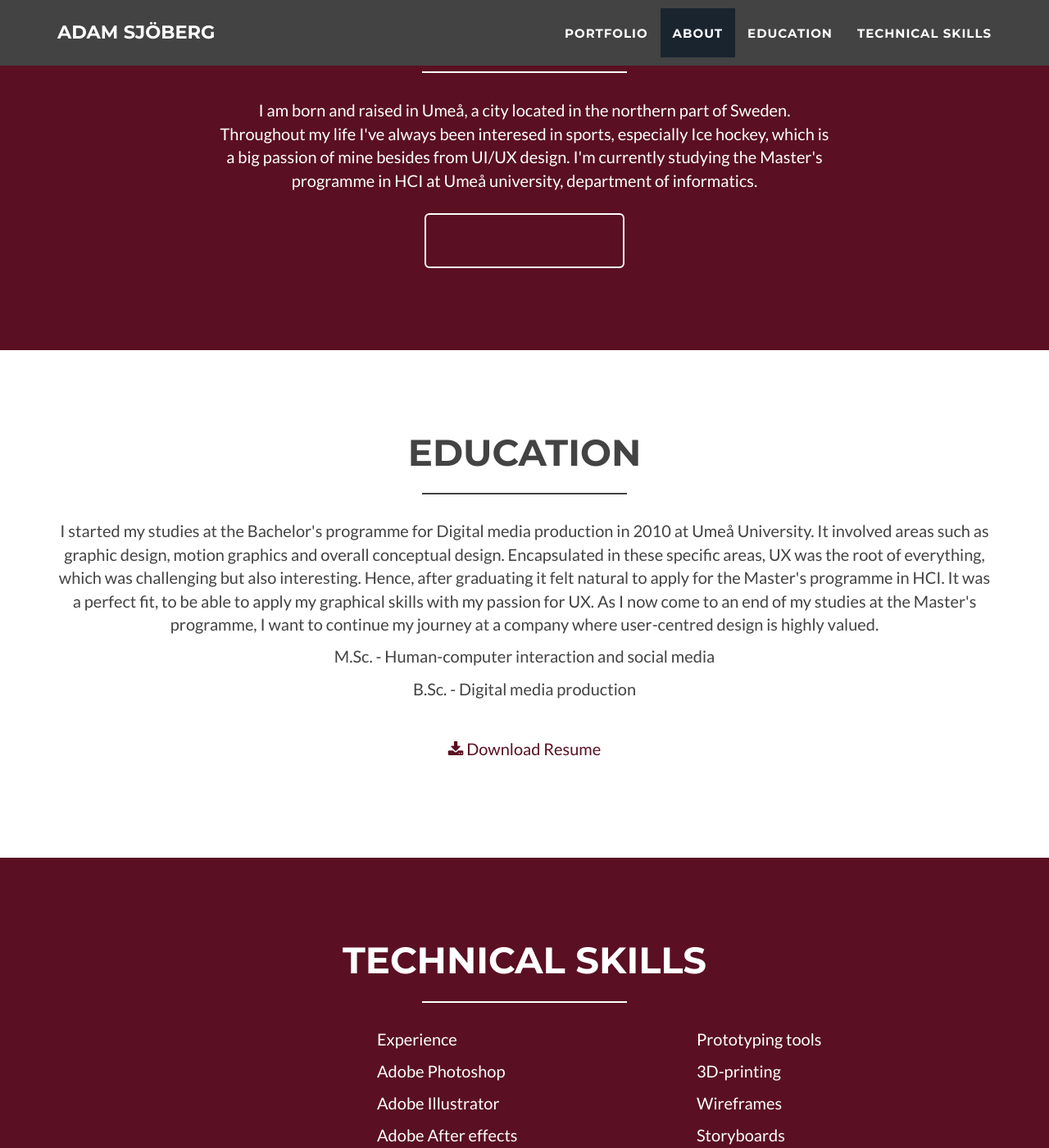
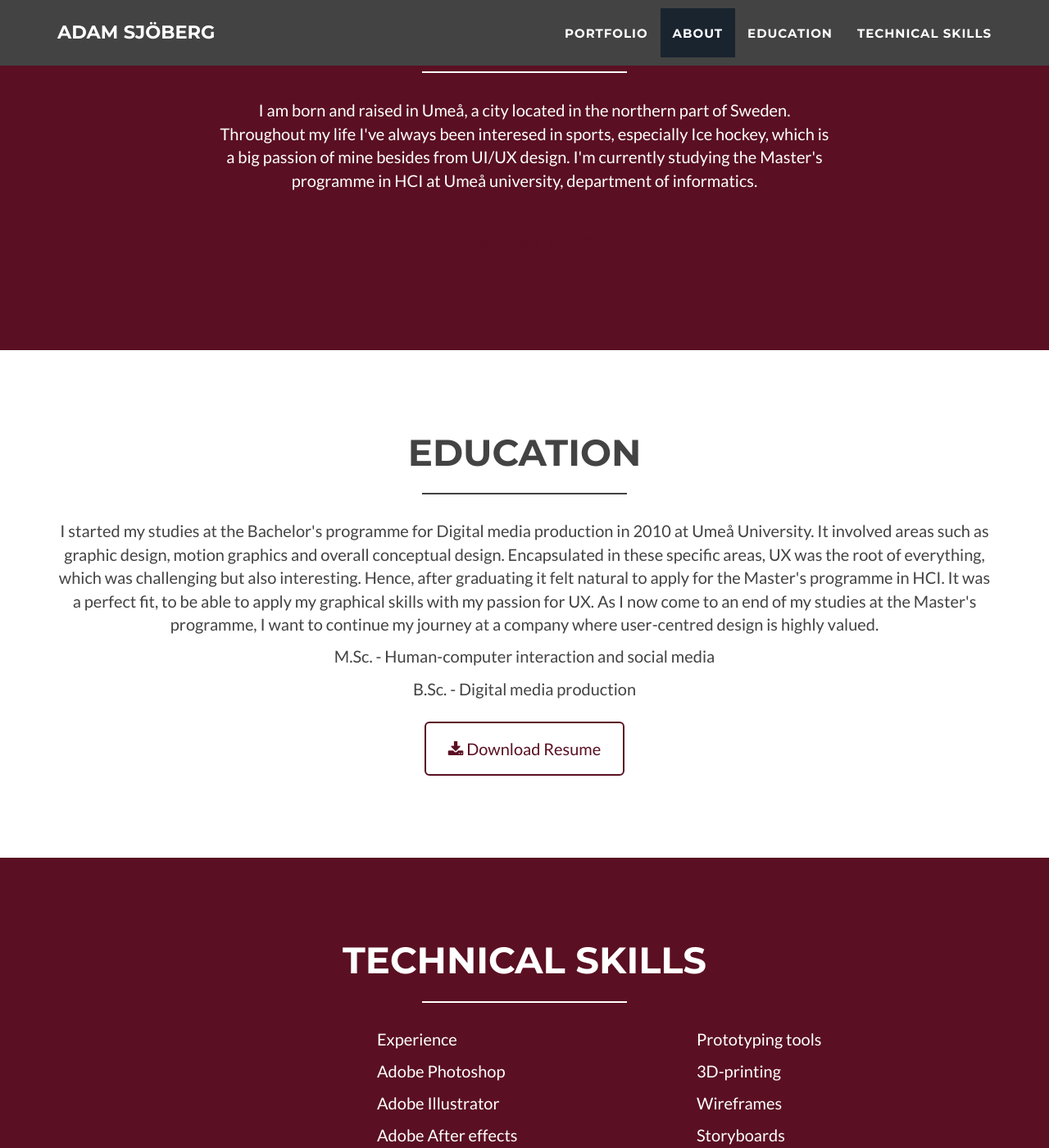
Before and after one commit to Adamsjoberg/Adamsjoberg.github.io, a Jekyll site: the page built from index.html, in a window 1280 px wide and 1400 px high, scrolled down 2036 px. Shown: the whole window at 82% size. Built offline with Jekyll 4.4.1, drawn with Linux system fonts in a browser that asks for light colours.

Commit message:
button border change

```diff
--- a/_includes/css/main.css
+++ b/_includes/css/main.css
@@ -258,7 +258,7 @@ section.success2 {
 
 .btn-outline {
     margin-top: 15px;
-    border: solid 2px #fff;
+    border: solid 2px #5A1022;
     font-size: 20px;
     color: #5A1022;
     background: 0 0;
```
